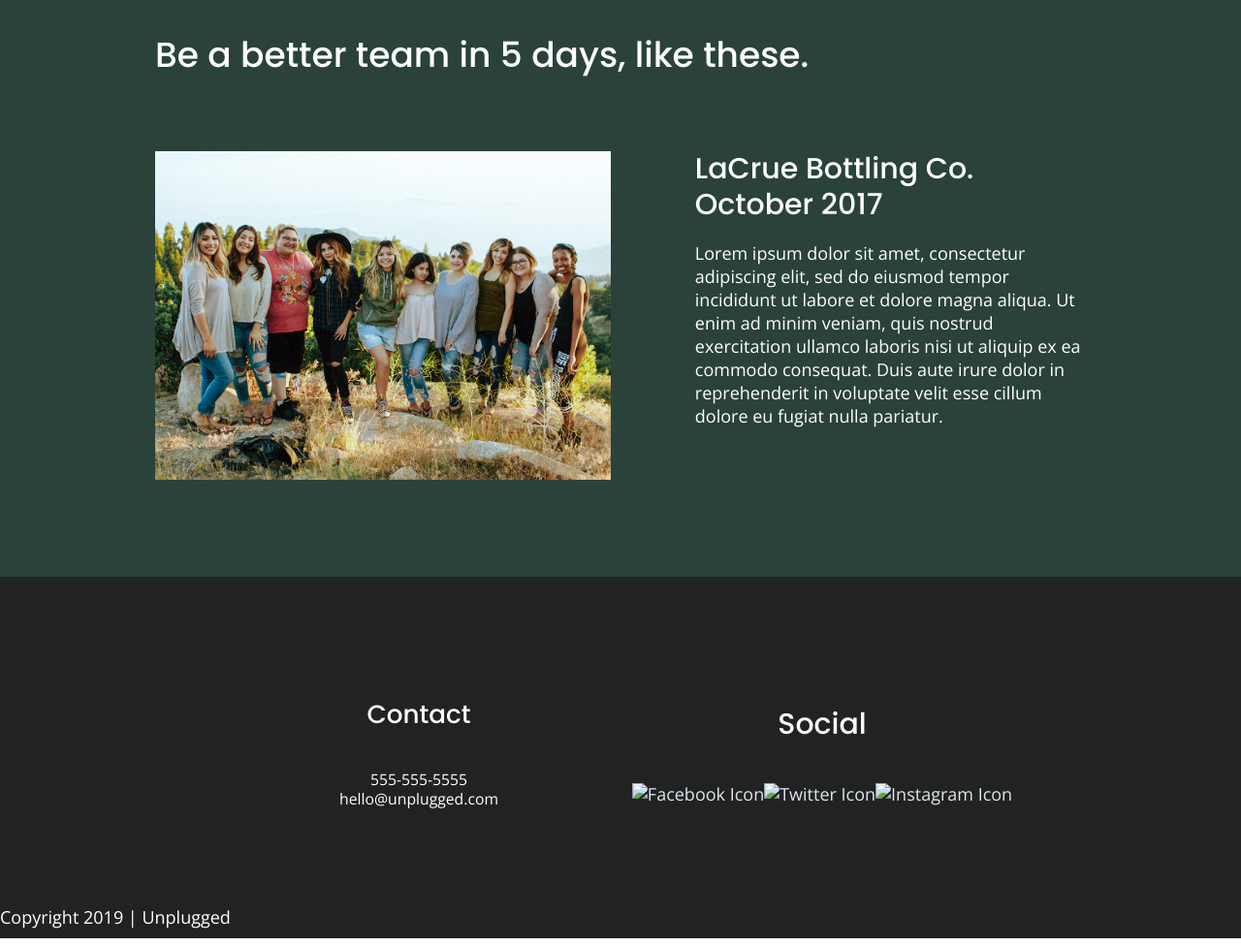
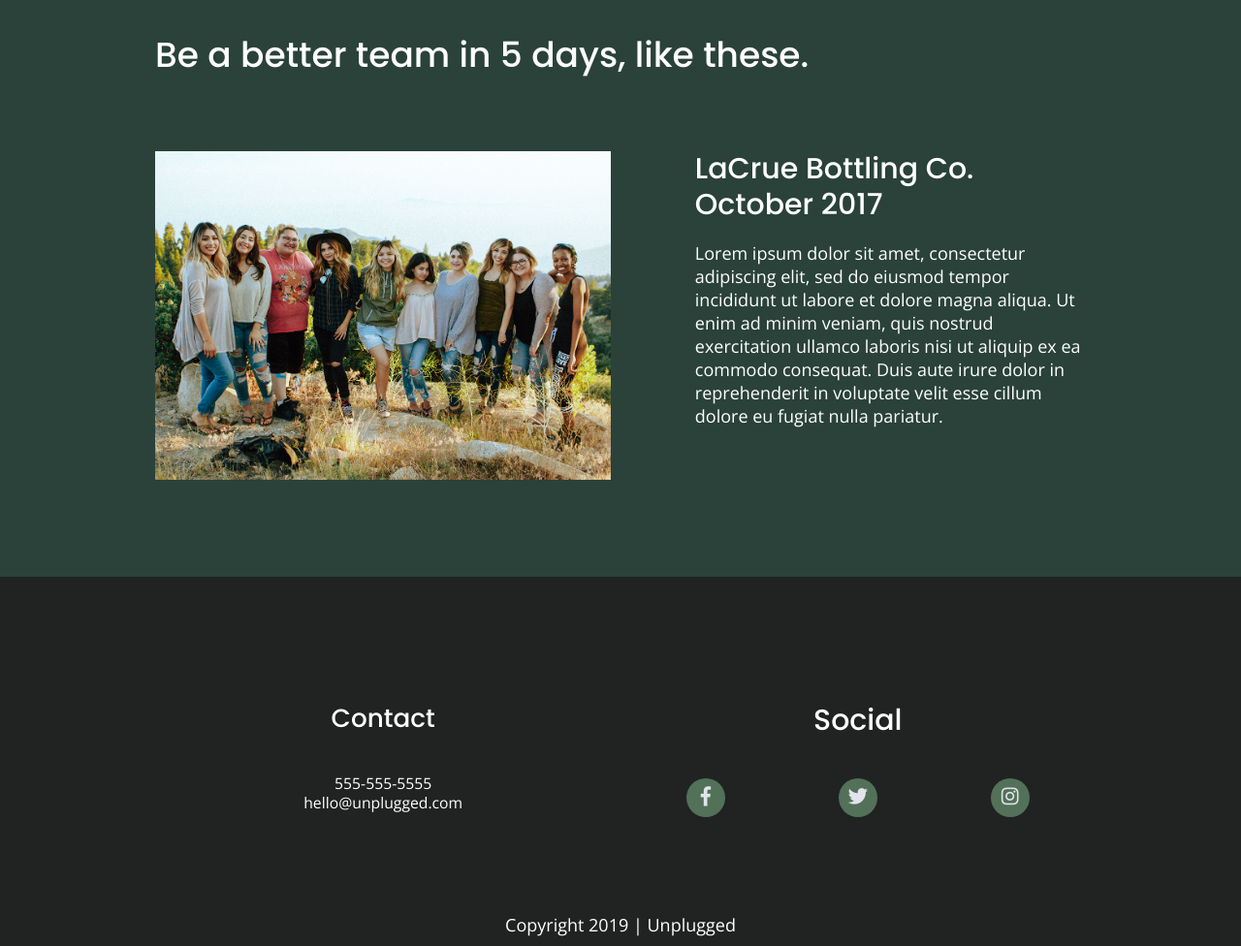
Before and after one commit to rachelecreedon/unplugged-retreat-website, a website built with Parcel: page index.html in a window 1280 px wide. Shown: the part 2085-3061 px from the top of the page at 97% size. Built offline with nearby package versions, Linux system fonts and the light colour scheme.

Commit message:
added social icons

```diff
--- a/css/main.css
+++ b/css/main.css
@@ -217,6 +217,7 @@ header nav ul{
 
 footer {
   flex-direction: column;
+  text-align: center;
 }
 
 footer .content-wrapper {
@@ -235,19 +236,29 @@ footer .contact, footer .social, .footer-content {
   text-align: center;
 }
 
-footer .contact {
+/*footer .contact {
   margin-bottom: 50px;
-}
+}*/
+
 footer .social-icons{
   display: flex;
-  justify-content: space-between;
+  justify-content: space-around;
   align-items: center;
+  width: 100%;
 }
 
 footer .social-icons p {
   display: flex;
   justify-content: center;
   align-items: center;
+  background-color: #527158;
+  border-radius: 20px;
+  height: 40px;
+  width: 40px;
+}
+
+footer .social-icons i {
+  font-size: 1.125em;
 }
 
 footer p {
@@ -645,7 +656,7 @@ input[type=button] {
 /* Tablet Footer */
 
 footer .content-wrapper {
-  width: 65%;
+  width: 80%;
   margin: 100px 0;
 }
 
@@ -653,17 +664,22 @@ footer .footer-content {
   display: flex;
   justify-content: space-between;
   align-items: center;
-  flex: row wrap;
+  flex-direction: row;
 }
 
-footer .contact {
+footer .footer-content .contact {
   margin-bottom: 0;
-  width: 50%;
+  width: 49%;
 }
 
-footer .social {
-  width: 50%;
+footer .footer-content .social {
+  width: 49%;
+  margin-bottom: 0;
 }
+footer .footer-content {
+  width: 100%;
+}
+
 
 footer h3 {
   font-size: 1.5em;
@@ -673,6 +689,12 @@ footer h3 {
 footer p {
   line-height: 1.285;
 }
+
+footer .contact {
+  margin-bottom: 0;
+  padding-bottom: 0;
+}
+
 
 footer .copyright {
   width: 100%;
--- a/index.html
+++ b/index.html
@@ -18,7 +18,7 @@
 
   <link rel="stylesheet" href="css/normalize.css">
   <link rel="stylesheet" href="css/main.css">
-  <!---<script src="https://kit.fontawesome.com/0f2af8f779.js" crossorigin="anonymous"></script> --->
+
   <link rel="stylesheet" href="https://use.fontawesome.com/releases/v5.5.0/css/all.css" integrity="sha384-B4dIYHKNBt8Bc12p+WXckhzcICo0wtJAoU8YZTY5qE0Id1GSseTk6S+L3BlXeVIU" crossorigin="anonymous">
   <meta name="theme-color" content="#fafafa">
 
@@ -139,9 +139,9 @@
         <div class="social">
           <h3>Social</h3>
           <div class="social-icons">
-            <p><a href="https://www.facebook.com/" target="_blank"><img scr="" alt="Facebook Icon"></a></p>
-            <p><a href="https://twitter.com/RacheleCreedon" target="_blank"><img scr="" alt="Twitter Icon"></a></p>
-            <p><a href="https://www.instagram.com/creedoncreativedesign/" target="_blank"><img scr="" alt="Instagram Icon"></a></p>
+            <p><a href="https://www.facebook.com/" target="_blank"><i class="fab fa-facebook-f"></i></a></a></p>
+            <p><a href="https://twitter.com/RacheleCreedon" target="_blank"><i class="fab fa-twitter"></i></a></p>
+            <p><a href="https://www.instagram.com/creedoncreativedesign/" target="_blank"><i class="fab fa-instagram"></i></a></p>
           </div>
         </div>
       </div>
```
